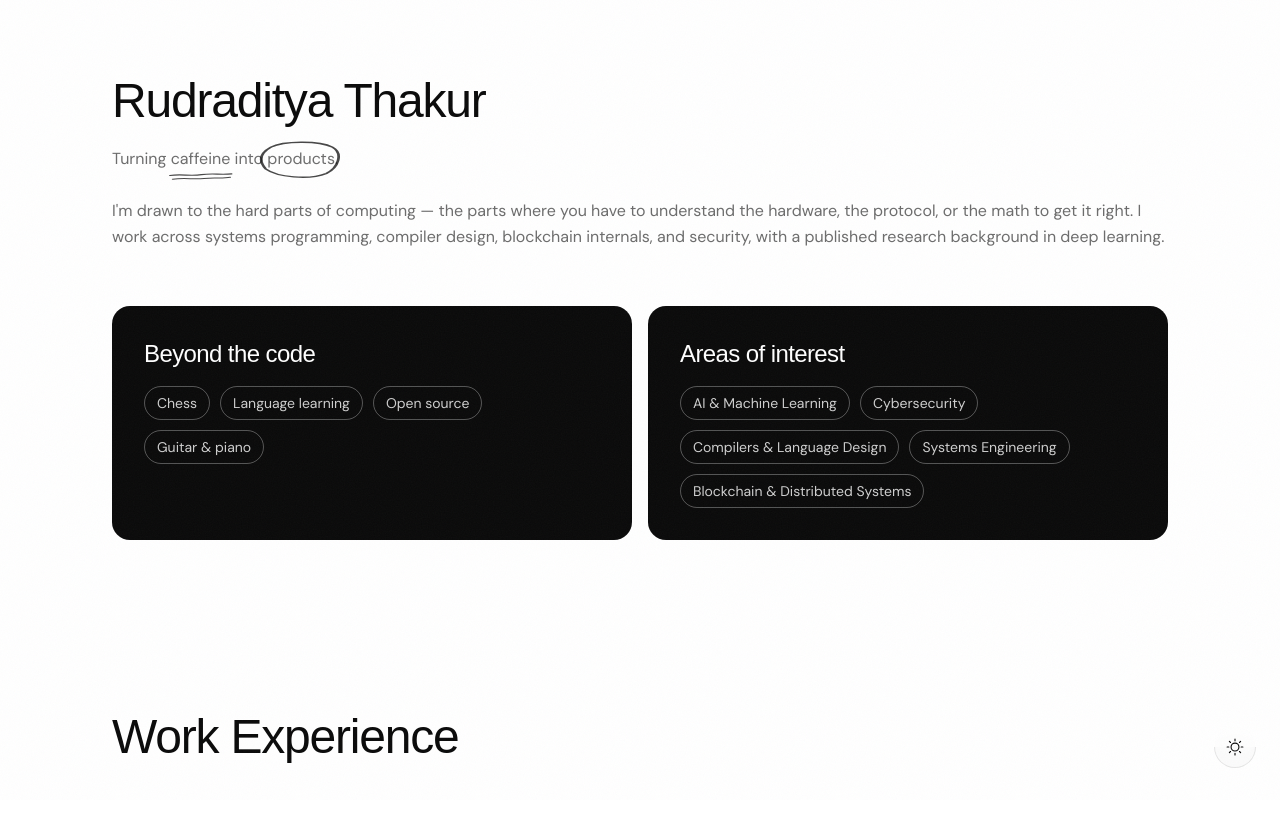
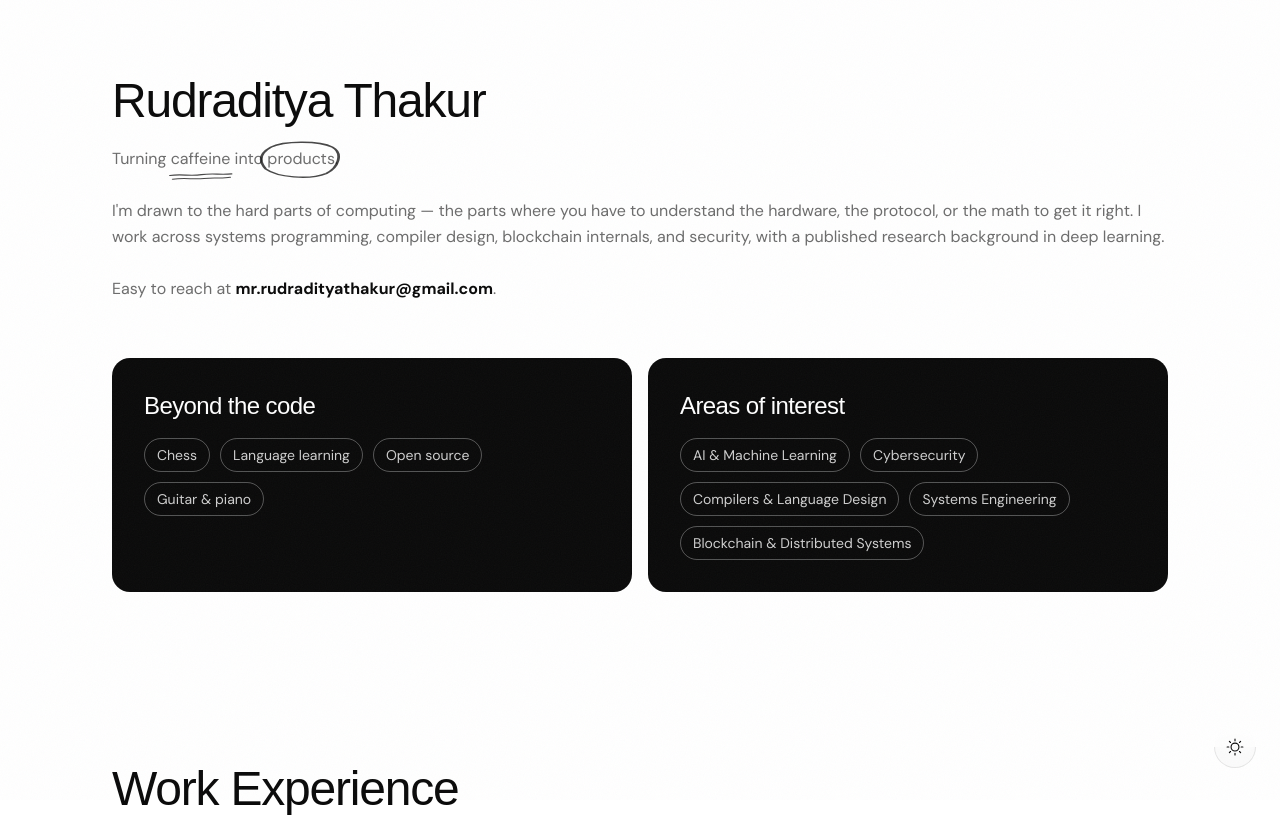
Before and after one commit to rudraditya21/rudraditya21.github.io, a Next.js app: page / in a window 1280 px wide. Shown: the top 817 px of the page. Built offline with nearby package versions, Linux system fonts and the light colour scheme; a web font is replaced by a local one.

Commit message:
feat: add about contact link

```diff
--- a/app/page.tsx
+++ b/app/page.tsx
@@ -97,6 +97,11 @@ export default function Home() {
               </span>.
               <br /><br />
               I&apos;m drawn to the hard parts of computing — the parts where you have to understand the hardware, the protocol, or the math to get it right. I work across systems programming, compiler design, blockchain internals, and security, with a published research background in deep learning.
+              <br /><br />
+              Easy to reach at{' '}
+              <a href={`mailto:${EMAIL}`} className="font-bold text-foreground transition-colors hover:text-foreground/70">
+                {EMAIL}
+              </a>.
             </p>
             <div className="mt-14 grid grid-cols-1 gap-4 lg:grid-cols-2">
               <section className="rounded-2xl bg-foreground p-6 text-background sm:p-8">
```
